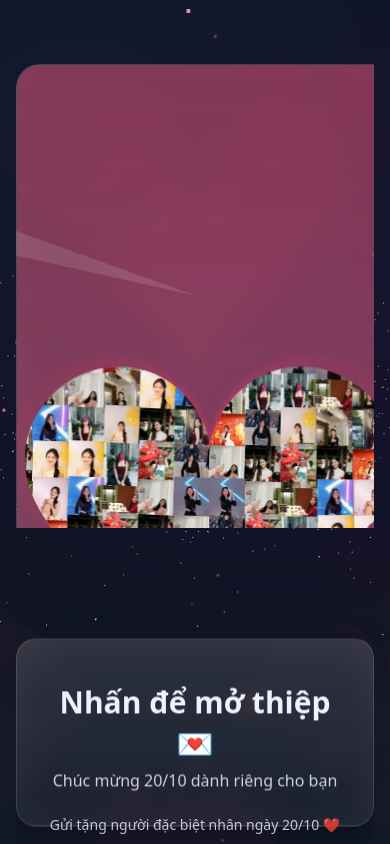
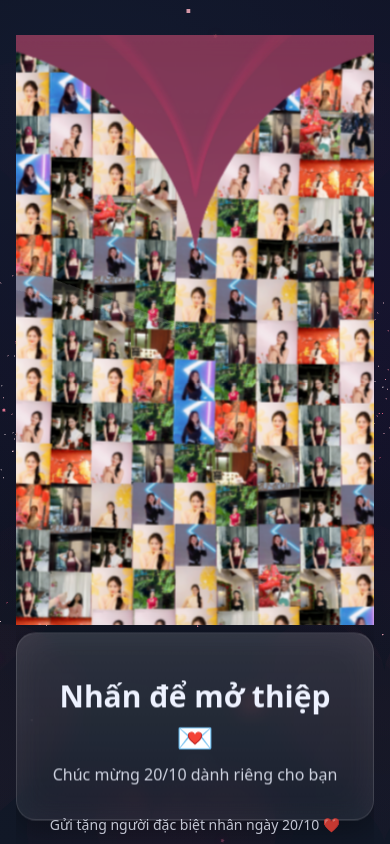
Before and after one commit to lenhattan0106/20_10_domchua, a Next.js app: page / in a window 390 px wide. Built offline with nearby package versions, Linux system fonts and the light colour scheme.

Commit message:
Fix text

```diff
--- a/src/components/HeartMosaic.tsx
+++ b/src/components/HeartMosaic.tsx
@@ -53,8 +53,10 @@ export default function HeartMosaic() {
   function resize() {
   if (!canvas || !ctx) return;
   const dpr = Math.min(2, window.devicePixelRatio || 1);
-      const width = Math.min(window.innerWidth, 1200);
-      const height = Math.min(window.innerHeight, 900);
+  const parent = canvas.parentElement;
+  const width = parent ? parent.clientWidth : window.innerWidth;
+  const height = parent ? parent.clientHeight : window.innerHeight;
+
   canvas.width = Math.floor(width * dpr);
   canvas.height = Math.floor(height * dpr);
   canvas.style.width = `${width}px`;
@@ -69,10 +71,17 @@ export default function HeartMosaic() {
       ctx.clearRect(0, 0, width, height);
       ctx.save();
       ctx.setTransform(1, 0, 0, 1, 0, 0);
+      const dpr = window.devicePixelRatio || 1;
+const vw = canvas.width / dpr;
+const vh = canvas.height / dpr;
 
-      const vw = canvas.clientWidth;
-      const vh = canvas.clientHeight;
-      const scale = Math.min(vw, vh) * 0.03; // heart scale factor
+let scale = Math.min(vw, vh) * 0.038;
+let offsetY = 0;
+
+if (vh > vw) {
+  scale = Math.min(vw, vh) * 0.075; // tăng tỉ lệ để tim đầy hơn
+  offsetY = vh * 0.12;              // đẩy tim xuống giữa khung mobile
+}
 
       // Container rectangle background (uniform color to fully cover and be consistent)
       ctx.save();
@@ -87,7 +96,16 @@ ctx.fillRect(0, 0, canvas.width, canvas.height);
 
       // Create heart path
       ctx.save();
-      ctx.translate(vw / 2, vh / 2 + 20);
+const cx = canvas.width / (2 * dpr);
+const cy = canvas.height / (2 * dpr);
+
+// 🔥 Nếu màn hình dọc (mobile), đẩy tim xuống một chút
+if (vh > vw) {
+  ctx.translate(cx, cy + vh * 0.12);
+} else {
+  ctx.translate(cx, cy);
+}
+
       ctx.beginPath();
       for (let i = 0; i <= 200; i++) {
         const a = (i / 200) * Math.PI * 2;
@@ -187,7 +205,11 @@ ctx.fillRect(0, 0, canvas.width, canvas.height);
 
   return (
     <div className="shine mosaicContainer">
-      <canvas ref={canvasRef} style={{ width: '100%', height: '100%', display: 'block', borderRadius: 24 }} className="glass" />
+      <canvas ref={canvasRef} style={{ width: '100%',
+    height: '100%',
+    display: 'block',
+    borderRadius: 24,
+    boxShadow: '0 20px 60px rgba(255,61,110,0.25)',}} className="glass" />
     </div>
   );
 }
--- a/styles/globals.css
+++ b/styles/globals.css
@@ -18,13 +18,15 @@ body {
 }
 
 .pageRoot {
-  min-height: 100%;
-  display: grid;
-  place-items: center;
-  position: relative;
+  min-height: 100vh;
+  display: flex;
+  flex-direction: column;
+  justify-content: center;
+  align-items: center;
   overflow: hidden;
+  padding: 0;
+  margin: 0;
 }
-
 .section {
   width: min(1200px, 92vw);
   margin: 0 auto;
@@ -32,17 +34,71 @@ body {
 
 .mosaicContainer {
   position: relative;
+  display: flex;
+  justify-content: center;
+  align-items: center;
   width: 100%;
-  height: 70vh;
-  max-width: 1200px;
+  height: 100vh;
+  overflow: hidden;
+}
+.mosaicContainer canvas {
+  display: block;
+  width: 100%;
+  height: auto;
+  max-width: 100%;
+  max-height: 100vh;
+  object-fit: contain;
 }
 
-@media (max-width: 768px) {
-  .mosaicContainer { height: 60vh; }
+.mosaicContainer::before {
+  content: "";
+  position: absolute;
+  inset: 0;
+  border-radius: 50%;
+  background: radial-gradient(circle at 50% 50%, rgba(255,61,110,0.12), transparent 70%);
+  filter: blur(50px);
+  z-index: 0;
 }
 
-@media (max-width: 420px) {
-  .mosaicContainer { height: 55vh; }
+.modalCard {
+  width: min(760px, 90vw);
+  max-height: 80vh;
+  overflow-y: auto;
+}
+
+
+/* Responsive fix */
+@media (max-width: 768px) {
+  .mosaicContainer {
+    height: 80vh;
+    justify-content: center;
+    align-items: center;
+  }
+}
+
+@media (max-width: 480px) {
+  .mosaicContainer {
+    height: 70vh;
+    display: flex;
+    justify-content: center;
+    align-items: center;
+    position: relative;
+    overflow: hidden;
+    padding: 0;
+  }
+
+  /* Canvas — căn giữa thật sự và giữ tỉ lệ tim */
+  .mosaicContainer canvas {
+    position: absolute;
+    top: 50%;
+    left: 50%;
+    transform: translate(-50%, -50%) scale(1.25); /* 🔥 scale vừa đủ để tim lấp khung */
+    width: 85%; /* giảm một chút để không chạm biên */
+    height: auto;
+    max-width: 85vw;
+    max-height: 70vh;
+    object-fit: contain;
+  }
 }
 
 .footer {
```
Lines whose indentation alone changed are shown as unchanged.
